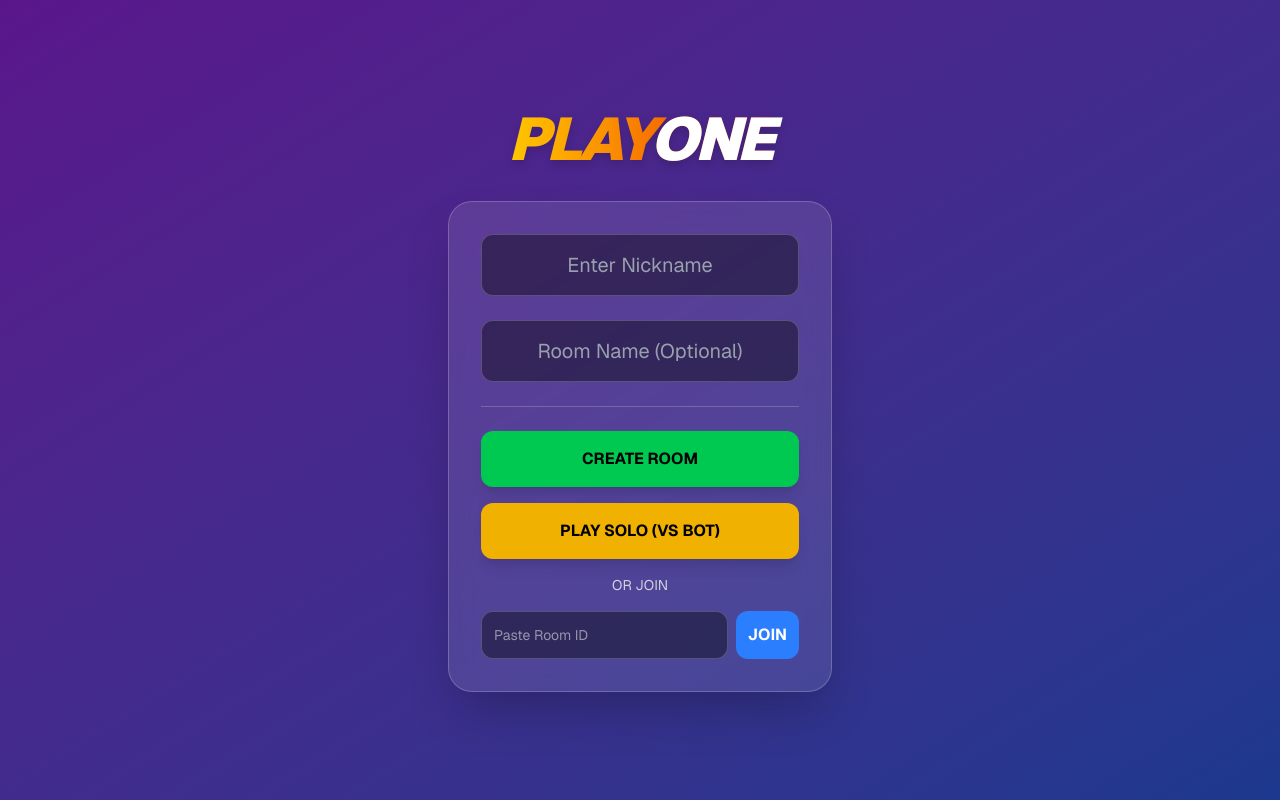
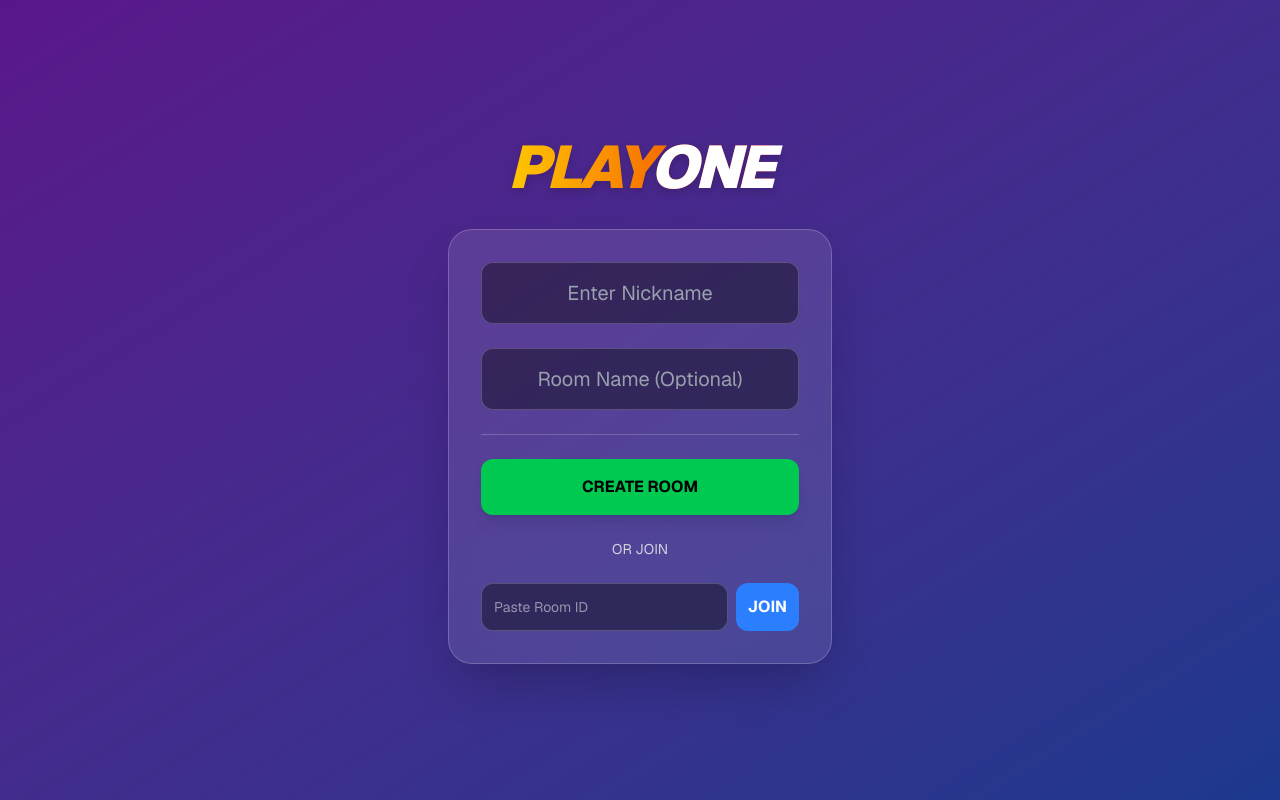
Before and after one commit to yoelvyspc93/play-one, a Next.js app: page /lobby in a window 1280 px wide. Built offline with nearby package versions, Linux system fonts and the light colour scheme.

Commit message:
feat: Implement game lobby functionality for hosting, joining, and solo play with basic game state display.

```diff
--- a/src/app/lobby/page.tsx
+++ b/src/app/lobby/page.tsx
@@ -7,6 +7,11 @@ import { GameBoard } from '../../components/GameBoard';
 import { ActionType, PublicState, Card } from '../../engine';
 
 function LobbyContent() {
+    const searchParams = useSearchParams();
+    const modeParam = searchParams.get('mode') || searchParams.get('action');
+    const isSolo = modeParam?.toLowerCase() === 'solo';
+    const forcedMode = isSolo ? 'solo' : (modeParam?.toLowerCase() === 'online' ? 'online' : null);
+
     const [mode, setMode] = useState<'HOME' | 'HOST' | 'CLIENT' | 'GAME'>('HOME');
     const [name, setName] = useState('');
     const [roomNameInput, setRoomNameInput] = useState(''); // Custom Room ID
@@ -27,8 +32,6 @@ function LobbyContent() {
         setMode('HOST');
         const h = new GameHost(name);
         try {
-            // Sanitize valid peer ID characters if needed, but basic alphanumeric is safer.
-            // If empty, random.
             const customId = roomNameInput.trim() || undefined;
             const id = await h.start(customId);
             setRoomId(id);
@@ -67,9 +70,10 @@ function LobbyContent() {
         }
     };
 
-    const startSoloGame = async () => {
+    const startSoloLobby = async () => {
+        if (!name) return setError('Name required');
         setMode('HOST');
-        const soloName = name || 'Player';
+        const soloName = name;
         const h = new GameHost(soloName);
         try {
              // Create unique room for solo
@@ -86,31 +90,14 @@ function LobbyContent() {
              }, 500);
              (window as any).hostInterval = interval;
 
-             // Add Bot and Start
+             // Add one bot by default
              h.addBot();
-             setTimeout(() => {
-                 h.startGame();
-             }, 500); // Small delay to ensuring state update
 
         } catch (e: any) {
              setError(e.message || 'Failed to start solo');
              setMode('HOME');
         }
     };
-
-    // Auto-start check
-    const searchParams = useSearchParams();
-    const hasAutoStarted = useRef(false);
-
-    useEffect(() => {
-        const action = searchParams.get('action');
-        if (action === 'solo' && !hasAutoStarted.current) {
-            console.log("Auto-starting Solo Game...");
-            hasAutoStarted.current = true;
-            // Name might be empty, will default to 'Player' in startSoloGame
-            startSoloGame();
-        }
-    }, [searchParams]);
 
     const startGame = () => {
         if (host) {
@@ -155,11 +142,16 @@ function LobbyContent() {
          return (
              <div className="min-h-screen bg-gray-900 text-white flex flex-col items-center justify-center p-4">
                  <div className="bg-gray-800 p-8 rounded-2xl shadow-xl w-full max-w-md">
-                     <h1 className="text-3xl font-bold mb-6 text-center text-yellow-400">PlayOne Lobby</h1>
+                     <h1 className="text-3xl font-bold mb-6 text-center text-yellow-400">
+                         {isSolo ? 'Solo Play' : 'PlayOne Lobby'}
+                     </h1>
+
+                     {!isSolo && (
                          <div className="mb-6 bg-black/50 p-4 rounded text-center">
                              <div className="text-gray-400 text-sm">Room ID</div>
                              <div className="text-xl font-mono select-all bg-black p-2 rounded mt-1 border border-gray-700">{roomId || hostId}</div>
                          </div>
+                     )}
 
                      <div className="mb-6">
                          <h2 className="text-xl font-bold mb-2">Players</h2>
@@ -216,6 +208,12 @@ function LobbyContent() {
                              placeholder="Enter Nickname"
                          />
 
+                         {isSolo ? (
+                             <button onClick={startSoloLobby} className="bg-yellow-500 hover:bg-yellow-400 text-black font-bold py-4 rounded-xl shadow-lg transition-transform hover:scale-105 mt-2">
+                                 COMENZAR
+                             </button>
+                         ) : (
+                             <>
                                  <input
                                      className="input-field bg-black/40 border border-white/20 rounded-xl p-4 text-center text-xl placeholder-gray-400 focus:outline-none focus:ring-2 focus:ring-yellow-400 mt-2"
                                      value={roomNameInput}
@@ -229,11 +227,7 @@ function LobbyContent() {
                                      CREATE ROOM
                                  </button>
 
-                         <button onClick={startSoloGame} className="bg-yellow-500 hover:bg-yellow-400 text-black font-bold py-4 rounded-xl shadow-lg transition-transform hover:scale-105">
-                             PLAY SOLO (VS BOT)
-                         </button>
-
-                         <div className="relative text-center text-sm text-gray-300">
+                                 <div className="relative text-center text-sm text-gray-300 my-2">
                                       <span>OR JOIN</span>
                                  </div>
 
@@ -248,6 +242,8 @@ function LobbyContent() {
                                          JOIN
                                      </button>
                                  </div>
+                             </>
+                         )}
                     </div>
                 )}
 
--- a/src/app/page.tsx
+++ b/src/app/page.tsx
@@ -28,16 +28,13 @@ export default function Home() {
                </p>
 
                <div className="flex gap-4 justify-center md:justify-start">
-                   <Link href="/lobby" className="px-8 py-4 bg-yellow-400 hover:bg-yellow-300 text-black font-black text-xl rounded-2xl shadow-xl transform transition hover:-translate-y-1 hover:shadow-2xl">
-                       PLAY ONLINE
+                   <Link href="/lobby?mode=online" className="px-8 py-4 bg-yellow-400 hover:bg-yellow-300 text-black font-black text-xl rounded-2xl shadow-xl transform transition hover:-translate-y-1 hover:shadow-2xl">
+                       JUGAR ONLINE
                    </Link>
-                   <Link href="/lobby?action=solo" className="px-8 py-4 bg-yellow-500 hover:bg-yellow-400 text-black font-bold text-xl rounded-2xl shadow-lg transform transition hover:scale-105">
-                        PLAY SOLO (VS BOT)
+                   <Link href="/lobby?mode=solo" className="px-8 py-4 bg-yellow-500 hover:bg-yellow-400 text-black font-bold text-xl rounded-2xl shadow-lg transform transition hover:scale-105">
+                        JUGAR SOLO
                    </Link>
-                   <Link href="/debug" className="px-8 py-4 bg-white/10 hover:bg-white/20 text-white font-bold text-xl rounded-2xl border border-white/20 backdrop-blur-md">
-                       DEBUG / SOLO
-                   </Link>
-               </div>
+                </div>
           </div>
 
           {/* Hero Image / Stack */}
```
Lines whose indentation alone changed are shown as unchanged.
